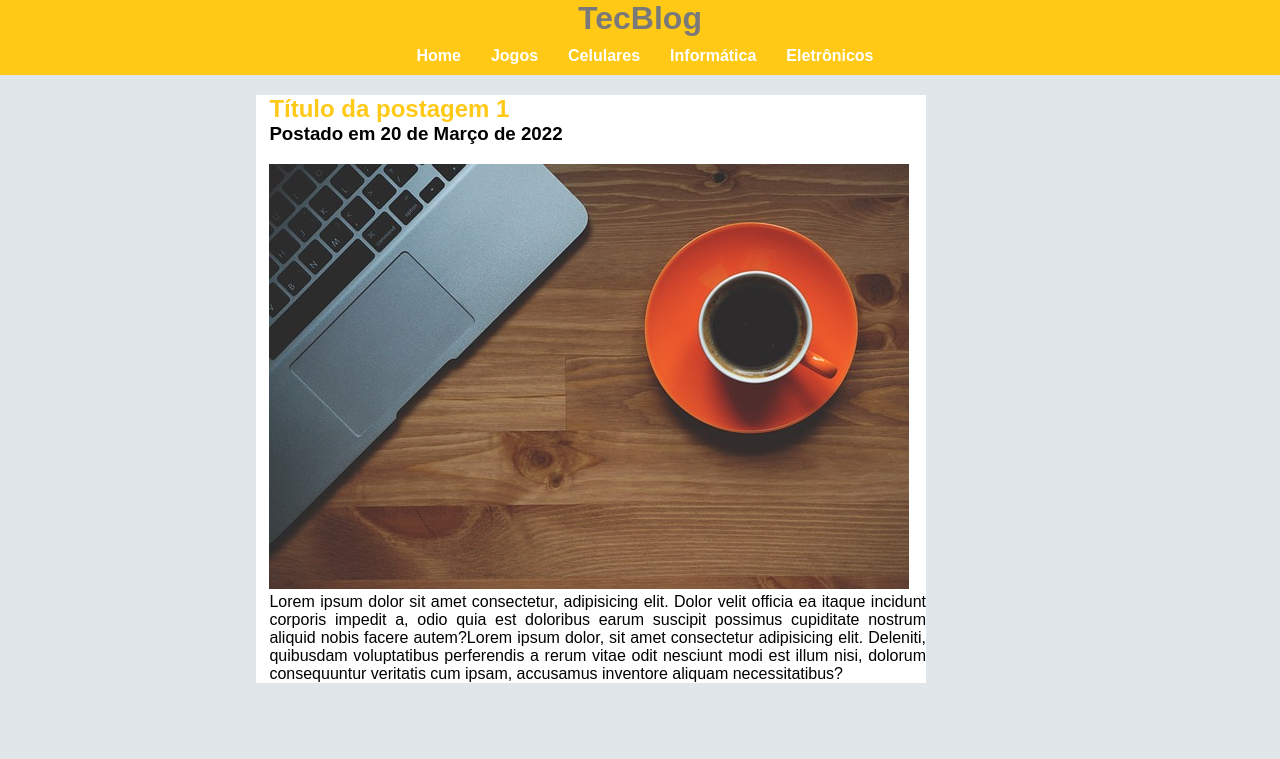
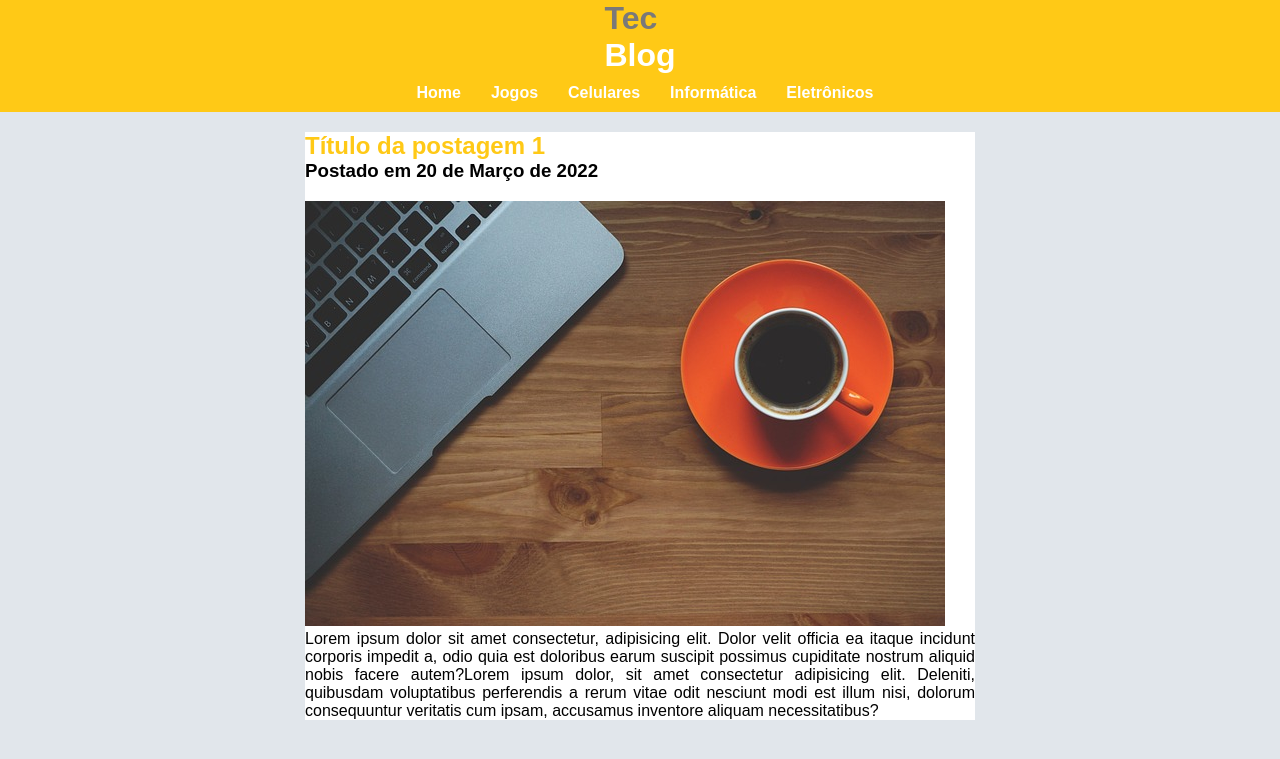
Before and after one commit to PedrohDavi/DESAFIO-2-MICROINFORMATICA, a Flask app: page / in a window 1280 px wide. Shown: the top 759 px of the page. Run offline with Flask 2, Linux system fonts and the light colour scheme.

Commit message:
alterações

```diff
--- a/static/css/style.css
+++ b/static/css/style.css
@@ -11,7 +11,7 @@ body, ul, li, p {
 
  header {
   width: auto;
-  height: 18%;
+  height: 20%;
   background: rgb(255, 201, 22);
  }
 
@@ -31,10 +31,20 @@ body, ul, li, p {
   background: rgb(228, 175, 0) ;
  }
 
-header h1 {
+ #title1 {
+  justify-content: center;
+  display: flex;
+
+ }
+
+#tec {
   color: rgb(122, 121, 121);
   margin: 0%;
-  text-align: center;
+}
+
+#blog {
+  color: white;
+  margin: 0%;
 }
 
 .menu {
@@ -53,13 +63,13 @@ header h1 {
 
 main {
     width: 670px;
-    margin-left: 20%;
+    margin: 0 auto;
     background: white;
     justify-content: center;
   }
 
-.post1 {
-  margin-left: 2%;
+ .post1 {
+  align-items: center;
 }
 
 .post1 h2 {
--- a/templates/home.html
+++ b/templates/home.html
@@ -9,7 +9,12 @@
 </head>
 <body style="background-color: rgb(225, 230, 235);">
     <header>
-        <h1>TecBlog</h1>
+        <div id="title1">
+            <span>
+                <h1 id="tec">Tec</h1>
+                <h1 id="blog">Blog</h1>
+            </span>
+        </div>
         <ul class="menu">
             <li><strong><a href="home">Home</a></strong></li>
             <li><strong><a href="jogos">Jogos</a></strong></li>
```
